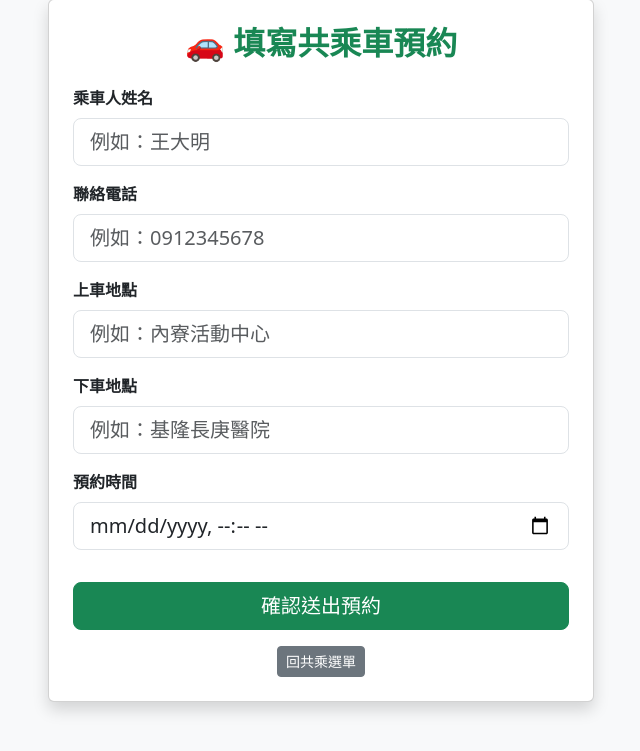
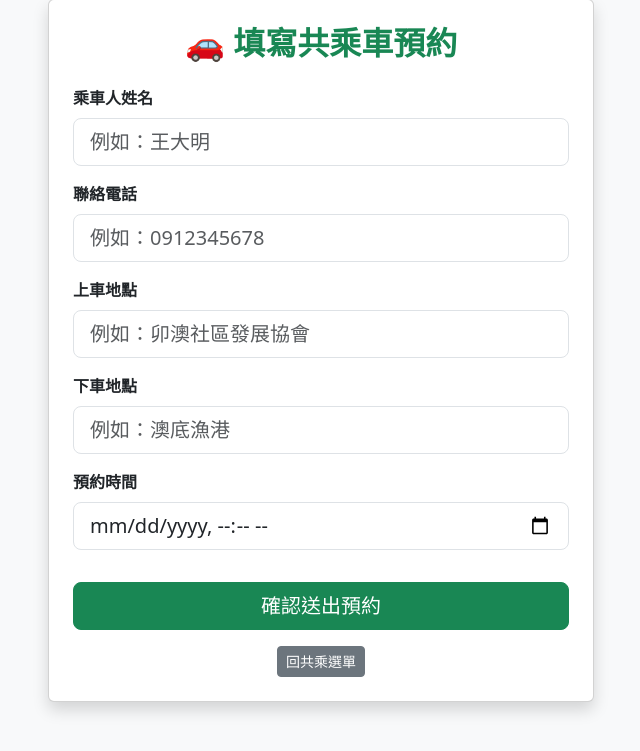
Before and after one commit to x299189-stack/bubu, a Flask app: page /carpool/book in a window 1280 px wide. Shown: the part 49-800 px from the top of the page, without its empty margins (319-959 px from the left). Run offline with Flask 3, Linux system fonts and the light colour scheme.

Commit message:
更新一下

```diff
--- a/templates/booking.html
+++ b/templates/booking.html
@@ -25,11 +25,11 @@
                             </div>
                             <div class="mb-3">
                                 <label for="start" class="form-label fw-bold">上車地點</label>
-                                <input type="text" class="form-control form-control-lg" id="start" name="start" required placeholder="例如：內寮活動中心">
+                                <input type="text" class="form-control form-control-lg" id="start" name="start" required placeholder="例如：卯澳社區發展協會">
                             </div>
                             <div class="mb-3">
                                 <label for="destination" class="form-label fw-bold">下車地點</label>
-                                <input type="text" class="form-control form-control-lg" id="destination" name="destination" required placeholder="例如：基隆長庚醫院">
+                                <input type="text" class="form-control form-control-lg" id="destination" name="destination" required placeholder="例如：澳底漁港">
                             </div>
                             <div class="mb-3">
                                 <label for="time" class="form-label fw-bold">預約時間</label>
```
